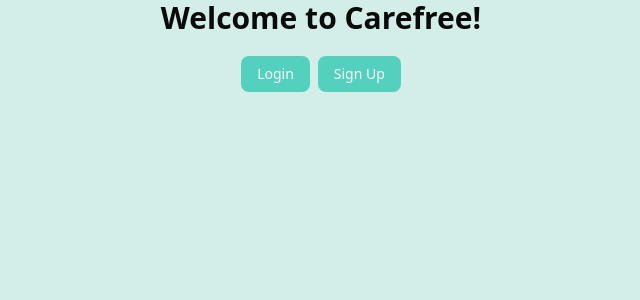
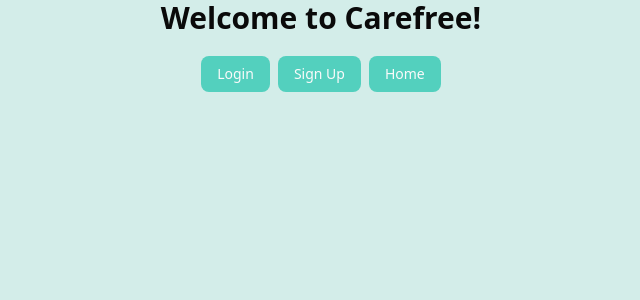
Before and after one commit to luka658/Programsko-inzenjerstvo, a Next.js app in the folder frontend/: page / in a window 1280 px wide. Shown: the top 300 px of the page, without its empty margins (319-959 px from the left). Built offline with nearby package versions, Linux system fonts and the light colour scheme.

Commit message:
Added a "Home" button option after Google login

```diff
--- a/frontend/app/page.tsx
+++ b/frontend/app/page.tsx
@@ -10,6 +10,7 @@ export default function Home() {
         <div className="space-x-2">
           <Button asChild><Link href="/accounts/login">Login</Link></Button>
           <Button asChild><Link href="/accounts/signup">Sign Up</Link></Button>
+          <Button asChild><Link href="/carefree/main">Home</Link></Button>
         </div>
       </div>
     </div>
```
